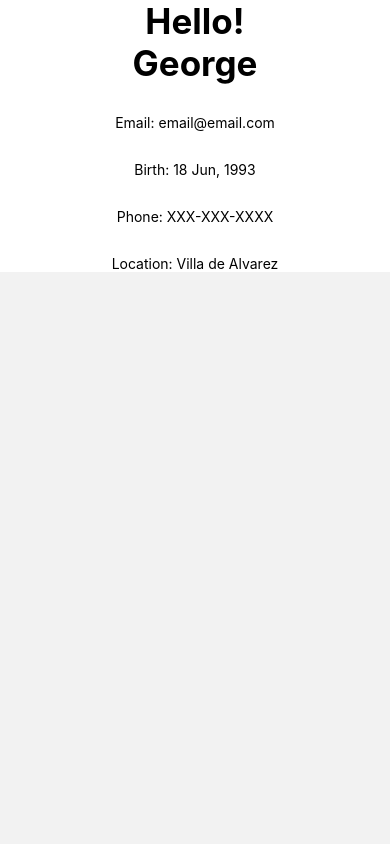
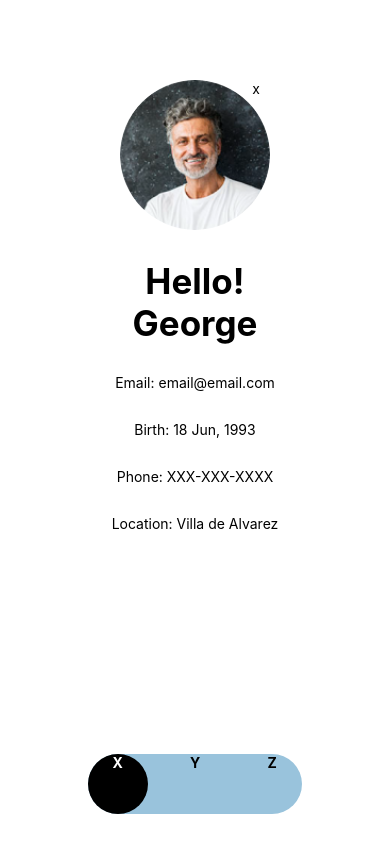
Before and after one commit to BrightCoders-Institute/proyecto-final-oppenbarbies, a React Native app in the folder CtasApp/: screen /HomeClient in a window 390 px wide. Built offline with nearby package versions, Linux system fonts and the light colour scheme.

Commit message:
Modify the HomeClientScreen.tsx to add picture
Added a picture to assets folder and modified the HomeClientScreen.tsx to add the picture to the screen.
Modify the NavbarStyles
Modify the HomeClientScreenStyles
Added Navbar to HomeClientScreen.tsx

```diff
--- a/CtasApp/src/screens/HomeClientScreen.tsx
+++ b/CtasApp/src/screens/HomeClientScreen.tsx
@@ -1,12 +1,17 @@
 import React from 'react'
-import {View, Text, SafeAreaView} from 'react-native'
+import {View, Text, SafeAreaView, Image} from 'react-native'
 import HomeClientScreenStyles from '../styles/HomeClientScreenStyles'
+import Navbar from '../components/Navbar'
 
 type Props = {}
 
 const HomeClientScreen: React.FC<Props> = () => {
   return (
     <SafeAreaView style={HomeClientScreenStyles.body}>
+      <View style={HomeClientScreenStyles.photoContainer}>
+        <Text style={HomeClientScreenStyles.gear}>x</Text>
+        <Image style={HomeClientScreenStyles.photo} source={require('../assets/profilepick.png')}/>
+      </View>
       <View style={HomeClientScreenStyles.nameContainer}>
         <Text style={HomeClientScreenStyles.name}>Hello!</Text>
         <Text style={HomeClientScreenStyles.name}>George</Text>
@@ -17,6 +22,7 @@ const HomeClientScreen: React.FC<Props> = () => {
         <Text style={HomeClientScreenStyles.details}>Phone: XXX-XXX-XXXX</Text>
         <Text style={HomeClientScreenStyles.details}>Location: Villa de Alvarez</Text>
       </View>
+      <Navbar/>
     </SafeAreaView>
   )
 }
--- a/CtasApp/src/styles/HomeClientScreenStyles.ts
+++ b/CtasApp/src/styles/HomeClientScreenStyles.ts
@@ -4,6 +4,7 @@ import Colors from './colors/Colors';
 const HomeClientScreenStyles = StyleSheet.create({
   body:{
     backgroundColor: Colors.white,
+    flex: 1,
   },
   nameContainer: {
     alignItems: 'center',
@@ -21,6 +22,22 @@ const HomeClientScreenStyles = StyleSheet.create({
   details: {
     color: Colors.black,
   },
+  photoContainer: {
+    marginTop: 80,
+    marginBottom: 30,
+    justifyContent: 'center',
+    alignItems: 'center',
+  },
+  photo: {
+    width: 150,
+    height: 150,
+    borderRadius: 100,
+  },
+  gear: {
+    position: 'absolute',
+    top: 0,
+    right: 130,
+  },
 });
 
 export default HomeClientScreenStyles;
--- a/CtasApp/src/styles/NavbarStyles.ts
+++ b/CtasApp/src/styles/NavbarStyles.ts
@@ -21,6 +21,7 @@ const NavbarStyles = StyleSheet.create({
   selected: {
     backgroundColor: Colors.black,
     color: Colors.white,
+    fontWeight: 'bold',
     borderRadius: 50,
     width: 60,
     height: 60,
@@ -30,6 +31,7 @@ const NavbarStyles = StyleSheet.create({
   unselected: {
     color: Colors.black,
     borderRadius: 50,
+    fontWeight: 'bold',
     width: 60,
     height: 60,
     textAlign: 'center',
```
Also changed, not shown: CtasApp/src/assets/profilepick.png (added).
